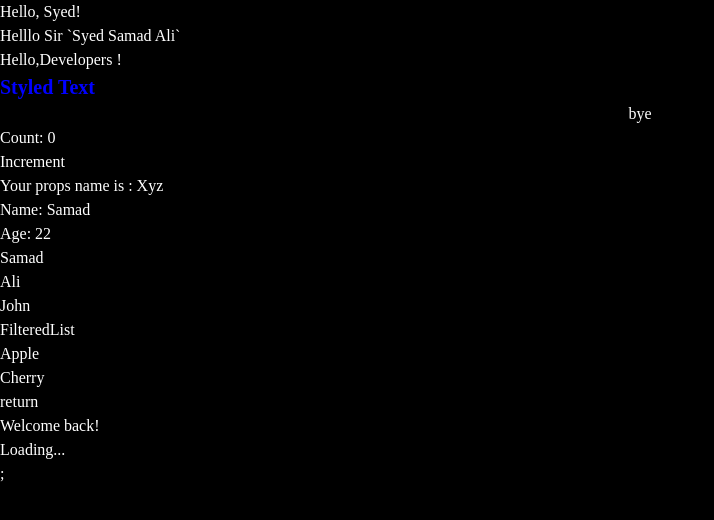
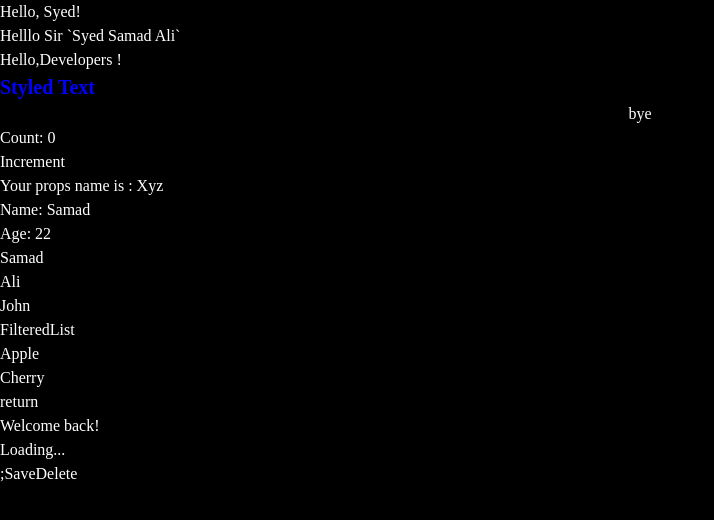
Before and after one commit to Samadali123/React2025, a React (Vite) app: page / in a window 1280 px wide. Shown: the top 520 px of the page, without its empty margins (0-714 px from the left). Built offline with nearby package versions, Linux system fonts and the light colour scheme.

Commit message:
Understanding Resuablity of components

```diff
--- a/src/App.jsx
+++ b/src/App.jsx
@@ -10,6 +10,8 @@ import FilteredList from './components/FilteredList';
 import UserStatus from './components/UserStatus';
 import WithLoading from './components/WithLoading';
 import UserProfile from './components/UserProfile';
+import Button from './components/Button';
+
 
 
 const App = () => {
@@ -34,6 +36,8 @@ const UserProfileWithLoading = WithLoading(UserProfile);
       <FilteredList items={items}/>
       <UserStatus  isLoggedIn={true}/>
       <UserProfileWithLoading isLoading={true} name="Samad" />;
+      <Button text="Save" onClick={() => alert("Saved!")} />
+      <Button text="Delete" onClick={() => alert("Deleted!")} />
       </>
   )
 }
--- /dev/null
+++ b/src/components/Button.jsx
@@ -0,0 +1,7 @@
+import React from 'react'
+
+const Button = ({text, onClick}) => {
+    return <button onClick={onClick}>{text}</button>
+}
+
+export default Button
```
